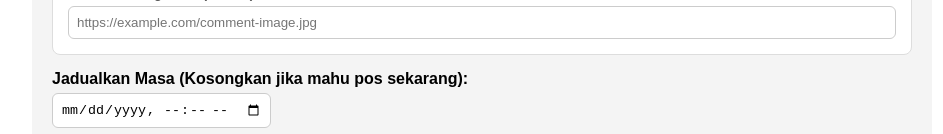
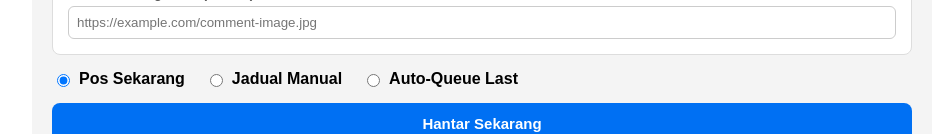
Before and after one commit to fatinhasinahbintirosli/fb-scheduler, a Next.js app: page / in a window 1280 px wide. Shown: the part 658-792 px from the top of the page, without its empty margins (158-1101 px from the left). Built offline with nearby package versions, Linux system fonts and the light colour scheme; no server answers; the database is empty.

Commit message:
Update page.js

```diff
--- a/app/page.js
+++ b/app/page.js
@@ -13,6 +13,7 @@ export default function Home() {
   const [firstComment, setFirstComment] = useState('');
   const [commentImageUrl, setCommentImageUrl] = useState('');
   const [scheduledAt, setScheduledAt] = useState('');
+  const [postMode, setPostMode] = useState('now'); // 'now', 'manual', 'auto'
   const [scheduledPosts, setScheduledPosts] = useState([]);
   const [loading, setLoading] = useState(false);
   const [fetchingPages, setFetchingPages] = useState(true);
@@ -65,6 +66,10 @@ export default function Home() {
 
     setLoading(true);
 
+    let finalScheduledAt = scheduledAt || null;
+
+    // Jika pilih Auto-Queue Last, kita boleh tetapkan nilai atau endpoint khas jika perlu,
+    // atau biarkan backend uruskan berdasarkan logik queue anda.
     const payload = {
       pageIds: selectedPages,
       message: message,
@@ -72,7 +77,7 @@ export default function Home() {
       videoUrl: videoUrl || null,
       firstComment: firstComment || null,
       commentImageUrl: commentImageUrl || null,
-      scheduledAt: scheduledAt || null,
+      scheduledAt: postMode === 'auto' ? 'auto-queue' : finalScheduledAt,
     };
 
     try {
@@ -224,8 +229,41 @@ export default function Home() {
             />
           </div>
 
+          {/* Pilihan Mod Pos (Pos Sekarang / Jadual Manual / Auto-Queue Last) */}
+          <div style={{ marginBottom: '15px', display: 'flex', gap: '20px', alignItems: 'center' }}>
+            <label style={{ display: 'flex', alignItems: 'center', gap: '6px', cursor: 'pointer', fontWeight: 'bold' }}>
+              <input
+                type="radio"
+                name="postMode"
+                checked={postMode === 'now'}
+                onChange={() => { setPostMode('now'); setScheduledAt(''); }}
+              />
+              Pos Sekarang
+            </label>
+            <label style={{ display: 'flex', alignItems: 'center', gap: '6px', cursor: 'pointer', fontWeight: 'bold' }}>
+              <input
+                type="radio"
+                name="postMode"
+                checked={postMode === 'manual'}
+                onChange={() => setPostMode('manual')}
+              />
+              Jadual Manual
+            </label>
+            <label style={{ display: 'flex', alignItems: 'center', gap: '6px', cursor: 'pointer', fontWeight: 'bold' }}>
+              <input
+                type="radio"
+                name="postMode"
+                checked={postMode === 'auto'}
+                onChange={() => { setPostMode('auto'); setScheduledAt(''); }}
+              />
+              Auto-Queue Last
+            </label>
+          </div>
+
+          {/* Papar input masa hanya jika pilih Jadual Manual */}
+          {postMode === 'manual' && (
             <div style={{ marginBottom: '15px' }}>
-            <label style={{ display: 'block', fontWeight: 'bold', marginBottom: '5px' }}>Jadualkan Masa (Kosongkan jika mahu pos sekarang):</label>
+              <label style={{ display: 'block', fontWeight: 'bold', marginBottom: '5px' }}>Pilih Masa Jadual:</label>
               <input
                 type="datetime-local"
                 value={scheduledAt}
@@ -233,13 +271,14 @@ export default function Home() {
                 style={{ padding: '8px', borderRadius: '6px', border: '1px solid #ccc' }}
               />
             </div>
+          )}
 
           <button
             type="submit"
             disabled={loading}
             style={{ width: '100%', padding: '12px', background: '#0070f3', color: '#fff', border: 'none', borderRadius: '8px', fontSize: '15px', fontWeight: 'bold', cursor: 'pointer' }}
           >
-            {loading ? 'Memproses...' : (scheduledAt ? 'Jadualkan Pos' : 'Hantar Sekarang')}
+            {loading ? 'Memproses...' : (postMode === 'now' ? 'Hantar Sekarang' : (postMode === 'auto' ? 'Masukkan ke Auto-Queue' : 'Jadualkan Pos'))}
           </button>
         </form>
       </section>
@@ -263,7 +302,7 @@ export default function Home() {
                 scheduledPosts.map(p => (
                   <tr key={p.id} style={{ borderBottom: '1px solid #eee' }}>
                     <td style={{ padding: '10px', maxWidth: '300px', overflow: 'hidden', textOverflow: 'ellipsis', whiteSpace: 'nowrap' }}>{p.message || '(Tiada teks)'}</td>
-                    <td style={{ padding: '10px' }}>{new Date(p.scheduled_at).toLocaleString()}</td>
+                    <td style={{ padding: '10px' }}>{p.scheduled_at ? new Date(p.scheduled_at).toLocaleString() : '-'}</td>
                     <td style={{ padding: '10px' }}>
                       <span style={{
                         padding: '3px 6px', borderRadius: '4px', fontSize: '11px', fontWeight: 'bold',
```
Lines whose indentation alone changed are shown as unchanged.
